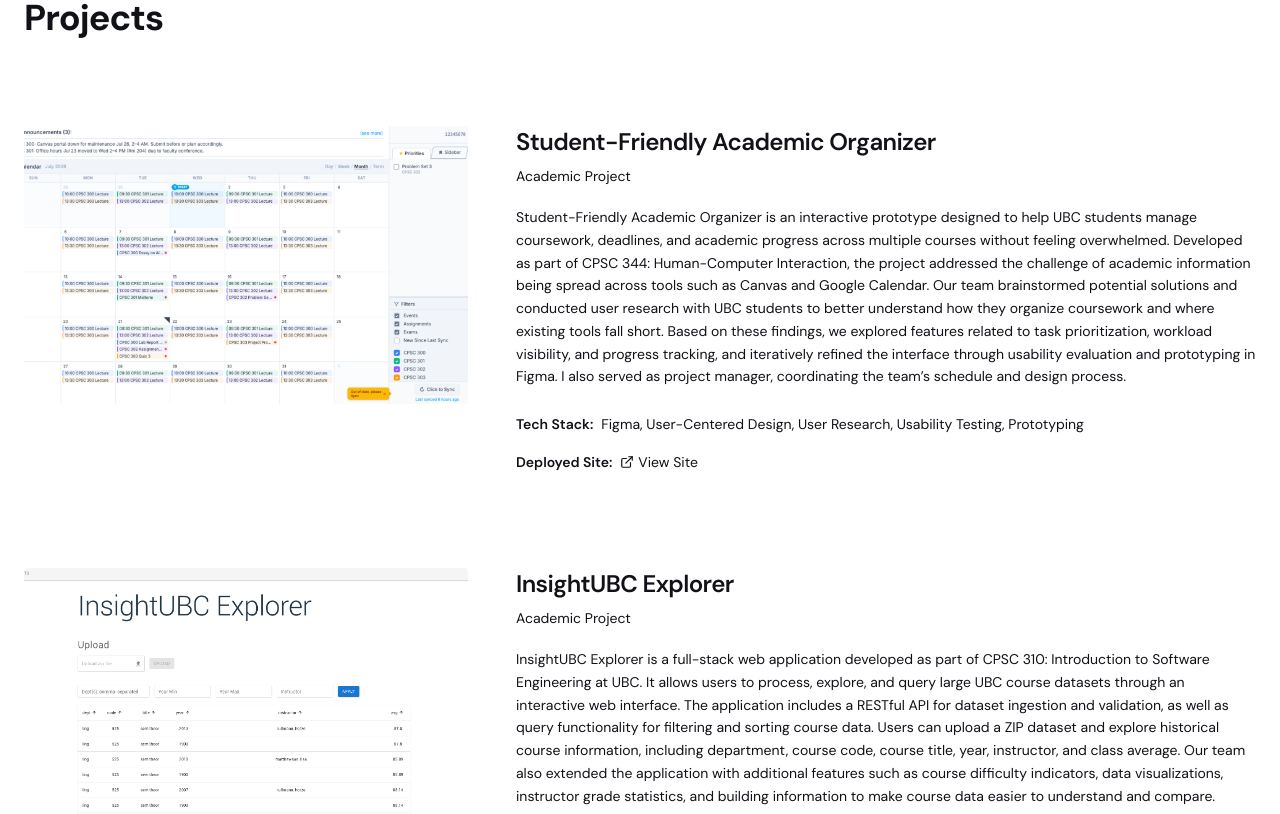
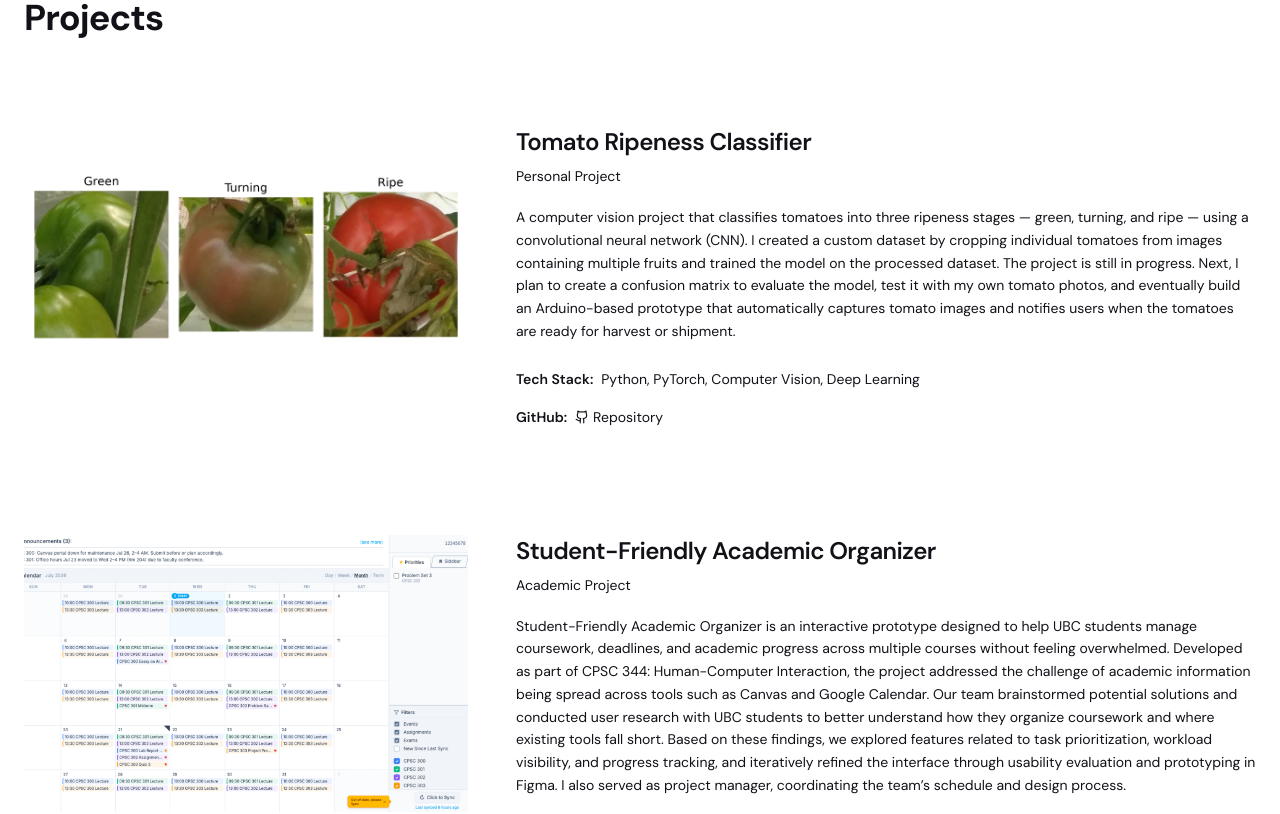
Before and after one commit to mhiratsuka/Portfolio, a React (Vite) app: page / in a window 1280 px wide. Shown: the part 1460-2274 px from the top of the page. Built offline with nearby package versions, Linux system fonts and the light colour scheme.

Commit message:
Added Tomato Ripeness Classifier

```diff
--- a/src/app/data.ts
+++ b/src/app/data.ts
@@ -9,6 +9,20 @@ export const skills = [
 export const formId = "xlgqzvvd";
 
 export const projects = [
+        {
+					slug: "tomato-ripeness-classifier",
+					name: "Tomato Ripeness Classifier",
+					description: {
+					en: "A computer vision project that classifies tomatoes into three ripeness stages — green, turning, and ripe — using a convolutional neural network (CNN). I created a custom dataset by cropping individual tomatoes from images containing multiple fruits and trained the model on the processed dataset. The project is still in progress. Next, I plan to create a confusion matrix to evaluate the model, test it with my own tomato photos, and eventually build an Arduino-based prototype that automatically captures tomato images and notifies users when the tomatoes are ready for harvest or shipment.",
+					ja: "CNNを用いて、トマトの熟度を green・turning・ripe の3段階に分類するコンピュータビジョンプロジェクトです。複数のトマトが写っている画像から1個ずつ切り出して独自のデータセットを作成し、そのデータを使ってモデルを学習しました。現在も開発を進めており、今後は confusion matrix（混同行列）を用いたモデル評価や、自分で撮影したトマト写真でのテストを行う予定です。最終的にはArduinoを活用し、トマトの画像を自動で撮影して、収穫や出荷に適した時期を通知できるプロトタイプの開発を目指しています。",
+					},
+					type: " Personal Project",
+					tech: "Python, PyTorch, Computer Vision, Deep Learning",
+					image: "/projects/tomato-ripeness-classifier.png",
+					github: "https://github.com/mhiratsuka/tomato-ripeness-classifier",
+					privateRepo: false,
+					link: null,
+        } ,
 		{
 			slug: "student-academic-organizer",
 			name: "Student-Friendly Academic Organizer",
```
Also changed, not shown: public/projects/tomato-ripeness-classifier.png (added).
